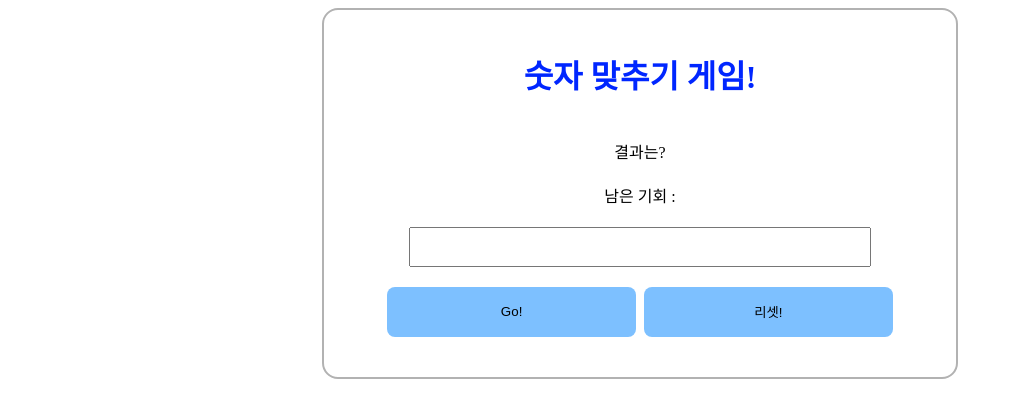
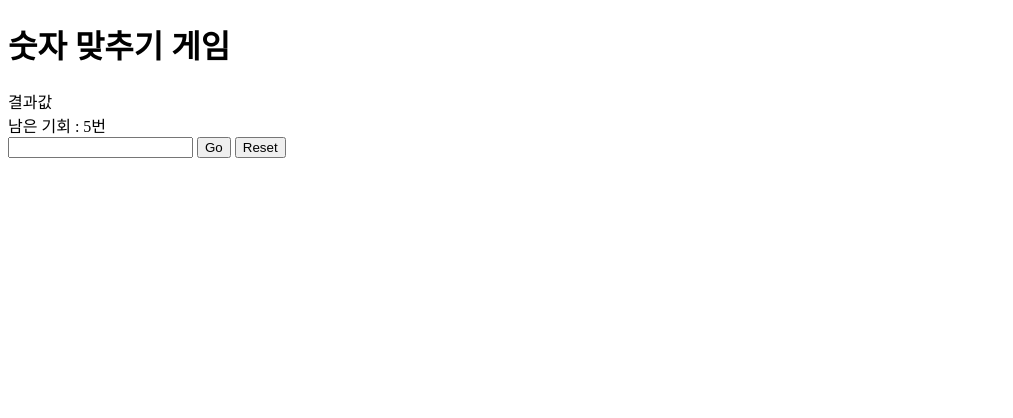
Before and after one commit to rany9077/number-guess-game, a plain HTML site: page index.html in a window 1280 px wide. Shown: the whole page, without its empty margins (0-1013 px from the left). Drawn offline with Linux system fonts and the light colour scheme.

Commit message:
Add files via upload

```diff
--- a/index.html
+++ b/index.html
@@ -1,23 +1,18 @@
 <!DOCTYPE html>
-<html lang="ko">
-  <head>
-    <meta charset="UTF-8" />
-    <meta name="viewport" content="width=device-width, initial-scale=1.0" />
-    <title>Document</title>
-    <link rel="stylesheet" href="style.css" />
-  </head>
-  <body>
-    <div class="wrap">
-      <h1>숫자 맞추기 게임!</h1>
-      <div id="result-area">결과는?</div>
-      <div id="chance-area">남은 기회 :</div>
-      <input type="number" id="user-input" />
-      <div class="btn-wrap">
-        <button id="play-button">Go!</button>
-        <button id="reset-button">리셋!</button>
-      </div>
-    </div>
-
+<html lang="en">
+<head>
+    <meta charset="UTF-8">
+    <meta name="viewport" content="width=device-width, initial-scale=1.0">
+    <title>CountGame</title>
+    <link rel="stylesheet" href="style.css">
+</head>
+<body>
+    <h1>숫자 맞추기 게임</h1>
+    <div id="result-area">결과값</div>
+    <div id="chance-area">남은 기회 : 5번</div>
+    <input type="number" id="user-input">
+    <button id="play-button">Go</button>
+    <button id="reset-button">Reset</button>
     <script src="main.js"></script>
-  </body>
+</body>
 </html>
--- a/main.js
+++ b/main.js
@@ -1,79 +1,81 @@
 // 1. 랜덤번호 지정
-// 2. 유저가 번호를 입력한다. go라는 버튼을 누름
-// 3. 만약에 유저가 랜덤번호를 맞추면 맞췄습니다!
-// 4. 랜덤번호 < 유저번호 Down!
-// 5. 랜덤번호 > 유저번호 Up!
-// 6. Reset버튼을 누르면 게임이 리셋됨
-// 7. 5번의 기회를 다쓰면 게임이 끝난다 (더이상 추측불가, 버튼이 disable)
-// 8. 유저가 1~100 범위 밖에 숫자를 입력하면 알려준다. 기회를 깍지 않는다.
-// 9. 유저가 이미 입력한 숫자를 또 입력하면 알려준다. 기회를 깍지 않는다.
+// 2. 유저가 번호를 입력한다 그리고 go 라는 버튼을 누름
+// 3. 만약에 유저가 랜덤번호를 맞추면 => 맞췄습니다
+// 랜덤번호 < 유저번호 => Down
+// 랜덤번호 > 유저번호 => Up
+// 4. Reset 버튼을 누르면 게임이 리셋된다
+// 5. 5번의 기회를 다쓰면 게임이 끝남 (버튼 disable)
+// 6. 유저가 1~100 범위 밖에 숫자 입력하면 알려줌 (기회는 차감 안됨)
+// 7. 유저가 이미 입력한 숫자를 또 입력하면 알려줌 (기회는 차감 안됨)
 
-let computerNum = 0;
-let playButton = document.getElementById("play-button");
-let userInput = document.getElementById("user-input");
-let resultArea = document.getElementById("result-area");
-let resetButton = document.getElementById("reset-button");
-let chances = 5;
-let gameOver = false;
-let chanceArea = document.getElementById("chance-area");
-let history = [];
+let computerNum = 0
+let playButton = document.getElementById("play-button")
+let userInput = document.getElementById("user-input")
+let resultArea = document.getElementById("result-area")
+let resetButton = document.getElementById("reset-button")
+let chances = 5
+let gameOver = false
+let chanceArea = document.getElementById("chance-area")
+let history=[]
 
-playButton.addEventListener("click", play);
-resetButton.addEventListener("click", reset);
-userInput.addEventListener("focus", function () {
-  userInput.value = "";
-});
+playButton.addEventListener('click',play)
+resetButton.addEventListener('click',reset)
+userInput.addEventListener('focus',function(){userInput.value=''})
 
-function pickRandomNum() {
-  computerNum = Math.floor(Math.random() * 100) + 1;
-  console.log("정답", computerNum);
+function pickRandomNum(){
+    // 1. 랜덤번호 지정
+    computerNum = Math.floor(Math.random()*100) + 1;
+    console.log('정답', computerNum)
 }
 
-function play() {
-  let userValue = userInput.value;
+function play(){
+    let userValue = userInput.value;
 
-  if (userValue < 1 || userValue > 100) {
-    resultArea.textContent = "1과 100 사이 숫자를 입력해주세요";
-    return;
-  }
+    if(userValue < 1 || userValue > 100) {
+        resultArea.textContent = "1~100 사이 숫자를 입력해주세요"
+        return;
+    }
+    if(history.includes(userValue)) {
+        resultArea.textContent = "이미 입력한 숫자입니다. 다른 값을 입력해주세요"
+        return;
+    }
 
-  if (history.includes(userValue)) {
-    resultArea.textContent = "이미 입력한 숫자입니다 다른 숫자를 입력해주세요";
-    return;
-  }
+    chances --;
+    chanceArea.textContent=`남은 기회 : ${chances}번`
 
-  chances--;
-  chanceArea.textContent = `남은 기회 : ${chances}번`;
-  console.log(chances);
+    // 2. 유저가 번호를 입력한다 그리고 go 라는 버튼을 누름
+    // 3. 만약에 유저가 랜덤번호를 맞추면 => 맞췄습니다
+    // 랜덤번호 < 유저번호 => Down
+    // 랜덤번호 > 유저번호 => Up
+    if (userValue < computerNum) {
+        resultArea.textContent = "Up"
+    } else if (userValue > computerNum)  {
+        resultArea.textContent = "Down"
+    } else {
+        resultArea.textContent = "Same"
+        gameOver=true
+    }
 
-  if (userValue < computerNum) {
-    resultArea.textContent = "Up!";
-  } else if (userValue > computerNum) {
-    resultArea.textContent = "Down!";
-  } else {
-    resultArea.textContent = "맞추셨습니다!";
-    gameOver = true;
-  }
+    history.push(userValue)
 
-  history.push(userValue);
-  console.log(history);
+    // 5. 5번의 기회를 다쓰면 게임이 끝남 (버튼 disable)
+    if(chances < 1) {
+        gameOver=true
+    }
+    if(gameOver == true) {
+        playButton.disabled = true
+    }
 
-  if (chances < 1) {
-    gameOver = true;
-  }
 
-  if (gameOver == true) {
-    playButton.disabled = true;
-  }
 }
 
-function reset() {
-  // user input창이 깨끗하게 정리되고
-  userInput.value = "";
-  // 새로운번호가 생성되고
-  pickRandomNum();
+function reset(){
+    // 4. Reset 버튼을 누르면 게임이 리셋된다
 
-  resultArea.textContent = "결과값이 여기 나옵니다!";
+    // user input 깨끗하게 정리되고
+    userInput.value=""
+    // 새로운 번호가 생성되고
+    pickRandomNum()
 }
 
-pickRandomNum();
+pickRandomNum()
--- a/style.css
+++ /dev/null
@@ -1,35 +0,0 @@
-body {
-  height: 100vh;
-}
-
-.wrap {
-  margin: 0 auto;
-  display: flex;
-  flex-direction: column;
-  align-items: center;
-  gap: 20px;
-  width: 50%;
-  padding: 20px 0 40px;
-  border: 2px solid #b2b2b2;
-  border-radius: 16px;
-}
-h1 {
-  color: #0026ff;
-}
-.btn-wrap {
-  display: flex;
-  gap: 8px;
-  width: 80%;
-  height: 50px;
-}
-input {
-  height: 36px;
-  width: 70%;
-  padding: 0 8px;
-}
-button {
-  flex: 1;
-  background-color: #7dc0ff;
-  border: 0;
-  border-radius: 8px;
-}
```
